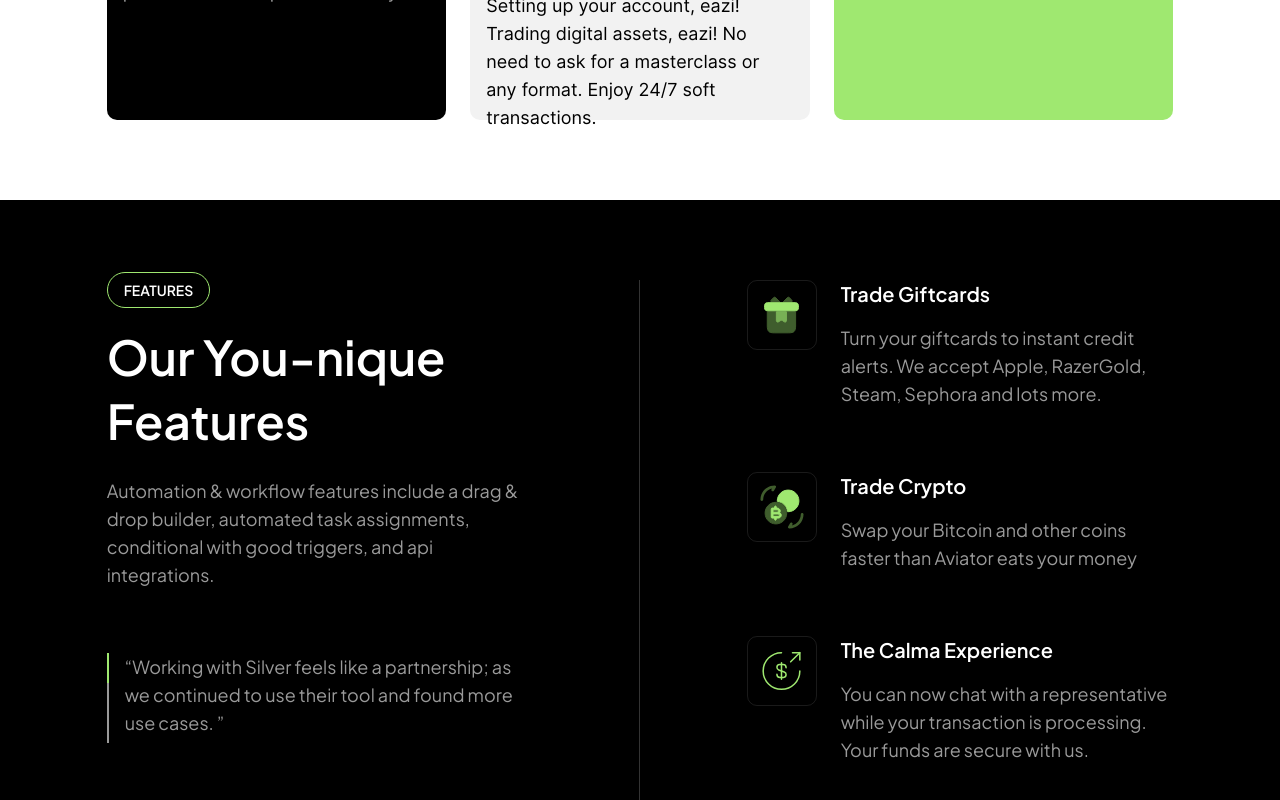
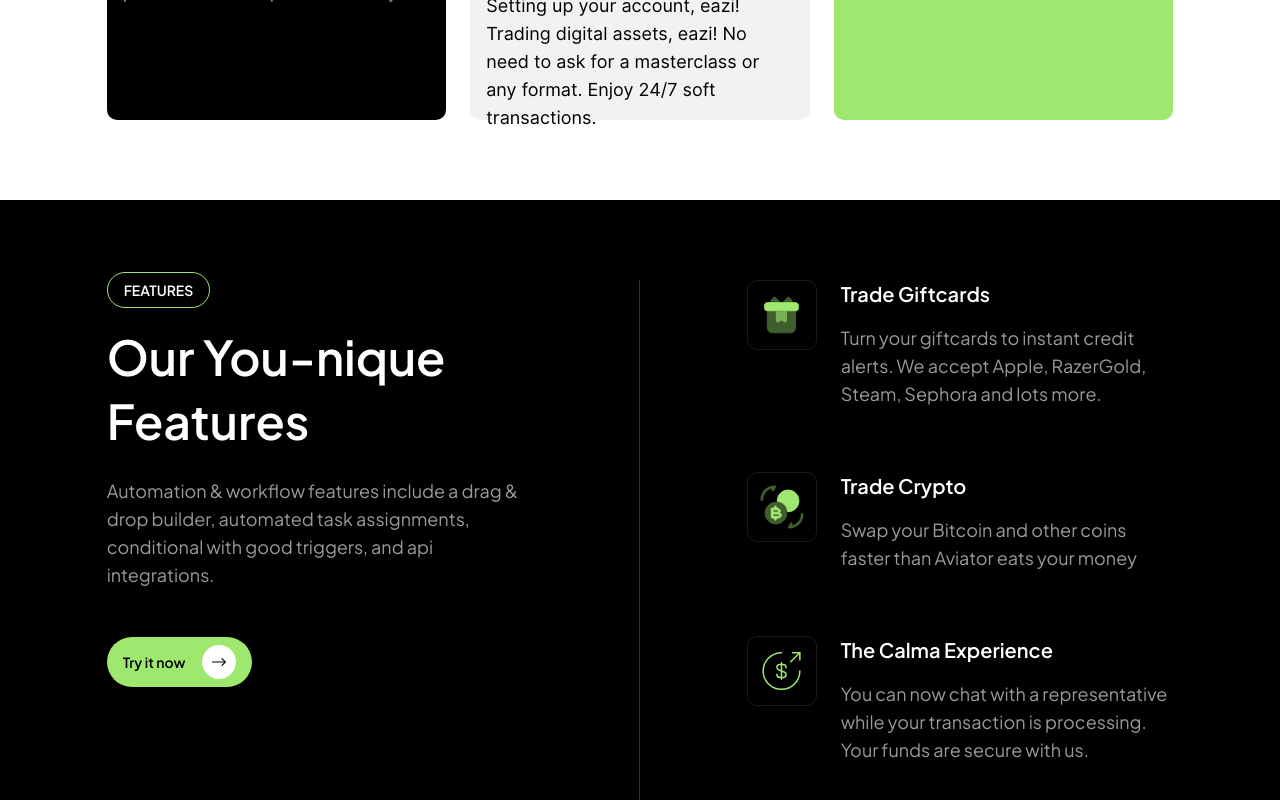
Before and after one commit to oluwaferanmi12/bayfi-fe, a Next.js app: page / in a window 1280 px wide. Shown: the part 2000-2800 px from the top of the page. Built offline with nearby package versions, Linux system fonts and the light colour scheme; what @ant-design/nextjs-registry would draw is missing.

Commit message:
fixes for page

```diff
--- a/src/app/(auth)/register/page.tsx
+++ b/src/app/(auth)/register/page.tsx
@@ -2,16 +2,12 @@
 
 import { Button } from "@/components/buttons";
 import { Text } from "@/components/texts/text";
-import arrowIcon from "@/assets/svg/arrow-bidirection.svg";
 import { GInput } from "@/components/inputs/GInput";
 import mailIcon from "@/assets/svg/input-message-icon.svg";
 import { Col, Row } from "antd";
 import logo from "@/assets/svg/logo.svg";
 import Image from "next/image";
 import inputPasswordIcon from "@/assets/svg/input-password-icon.svg";
-import googleIcon from "@/assets/svg/googleIcon.svg";
-import facebookIcon from "@/assets/svg/facebookIcon.svg";
-import appleIcon from "@/assets/svg/appleIcon.svg";
 import Link from "next/link";
 import userIconButton from "@/assets/svg/input-profile-icon.svg";
 import { AnimatedAuthSide } from "@/components/wrappers/right-auth-wrapper";
--- a/src/app/(landing-pages)/page.tsx
+++ b/src/app/(landing-pages)/page.tsx
@@ -192,19 +192,7 @@ export default function Home() {
                   and api integrations.
                 </p>
               </div>
-              <div className="flex gap-4 border-b border-[rgba(255,255,255,0.2)] w-4/5 py-16">
-                <div>
-                  <div className="h-[30px] border border-[#9FE870]"></div>
-                  <div className="h-[30px] border border-[#9A9A9A]"></div>
-                  <div className="h-[30px] border border-[#9A9A9A]"></div>
-                </div>
-                <div>
-                  <p className="text-[#9A9A9A] font-jakarta-regular  text-lg">
-                    “Working with Silver feels like a partnership; as we
-                    continued to use their tool and found more use cases. ”
-                  </p>
-                </div>
-              </div>
+
               <div className="mt-12">
                 <button className="bg-[#9FE870] rounded-full py-2 px-4 flex items-center gap-4 font-jakarta-semibold">
                   <p>Try it now</p>
--- a/src/types/auth.types.ts
+++ b/src/types/auth.types.ts
@@ -12,6 +12,7 @@ export interface UserDetailResponse {
   role: string;
   userType: string;
   verified: boolean;
+  isPinCreated: boolean;
 }
 
 export interface LoginResponse {
```
Also changed, not shown: src/assets/svg/combined-image.svg (added), src/assets/svg/landing-page-phone.svg.
